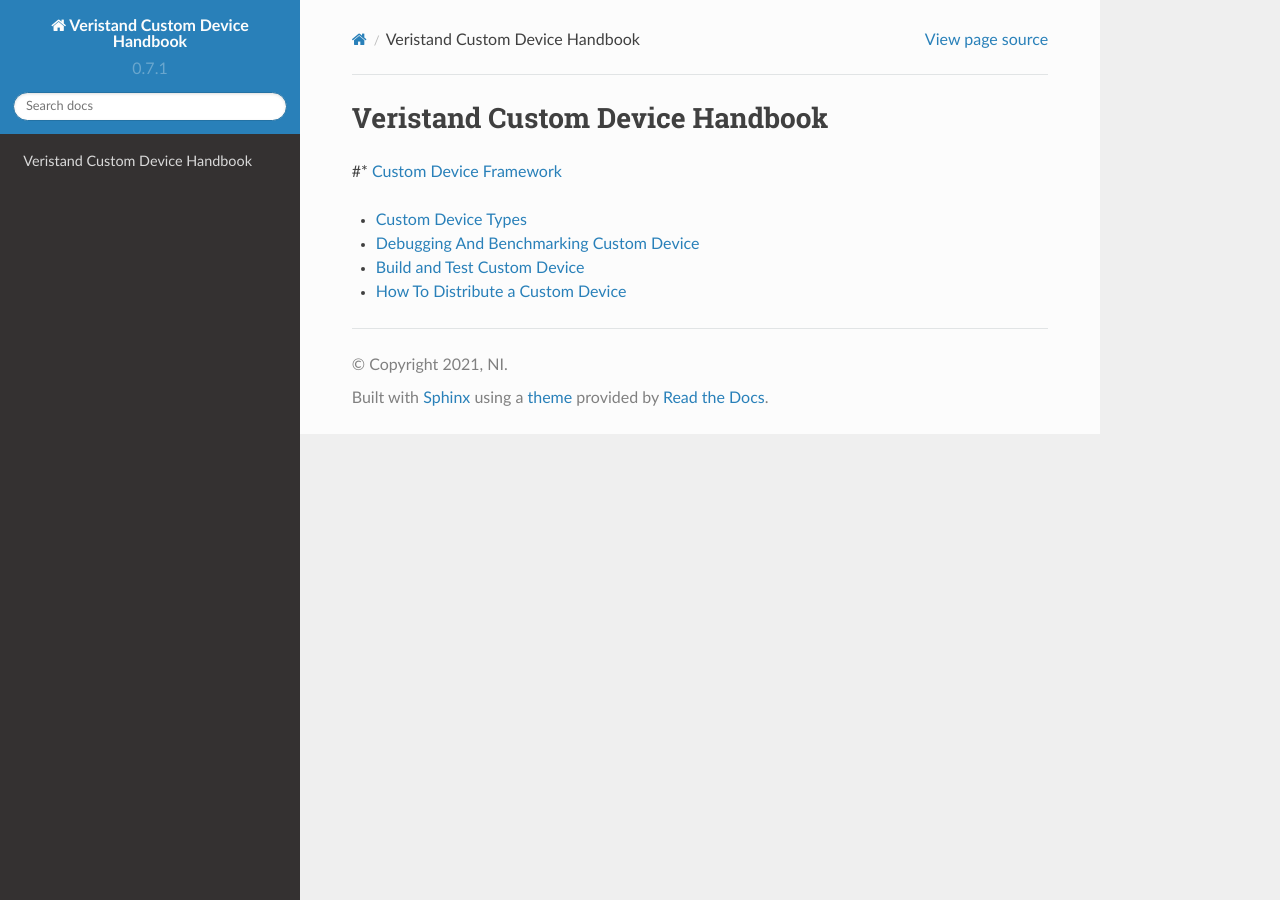
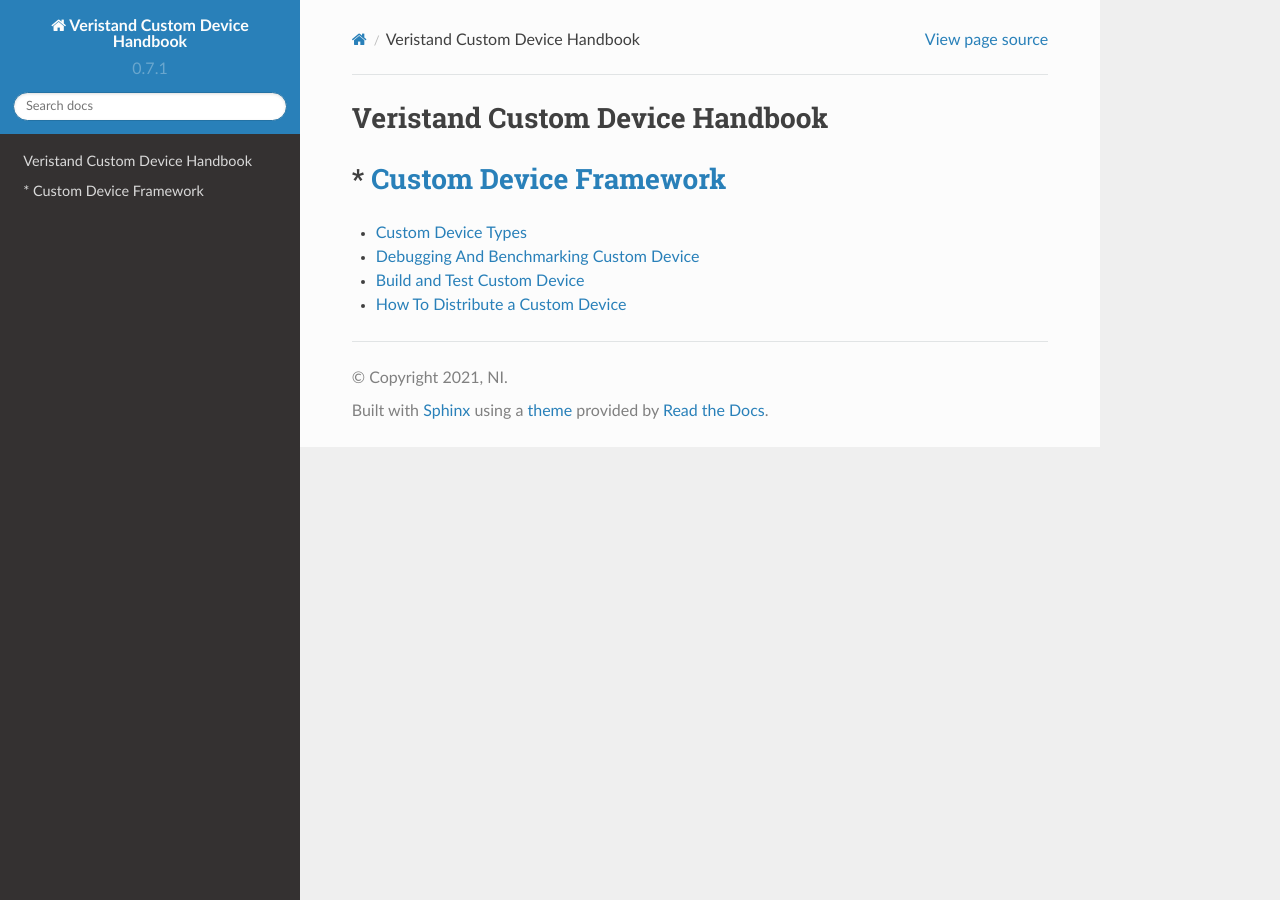
Before and after one commit to ni/niveristand-custom-device-handbook, a Sphinx documentation site: the page built from docs/index.md, in a window 1280 px wide. Built offline with Sphinx 7.4.7 and the Read the Docs theme 2.0.0, drawn with Linux system fonts in a browser that asks for light colours.

Commit message:
commit 20

```diff
--- a/docs/index.md
+++ b/docs/index.md
@@ -1,9 +1,9 @@
 
 
-# Veristand Custom Device Handbook
+## Veristand Custom Device Handbook
 
 
-#* [Custom Device Framework](Custom_Device_Framework.md)
+## * [Custom Device Framework](Custom_Device_Framework.md)
 
 * [Custom Device Types](Custom_Device_Types.md)
 
```
